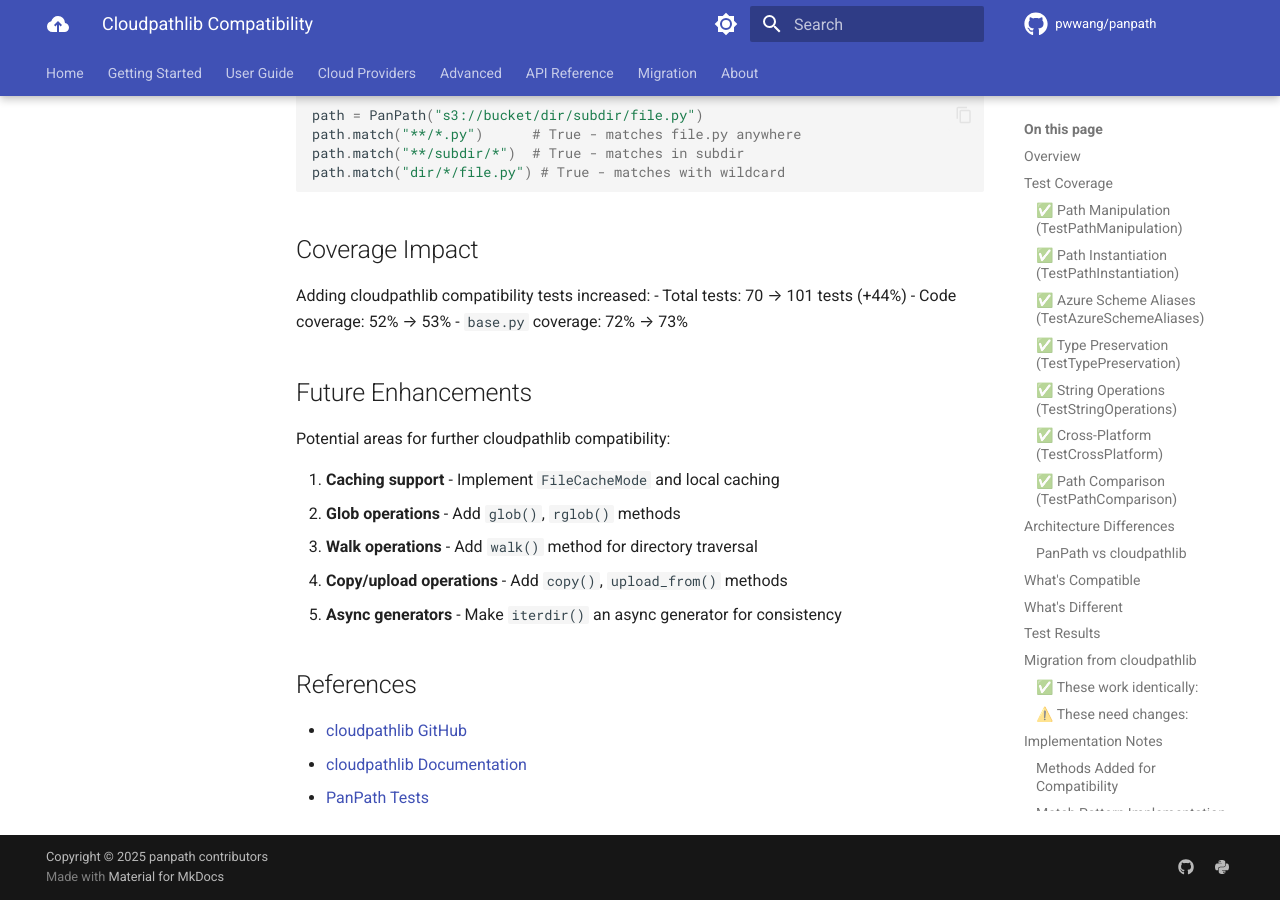
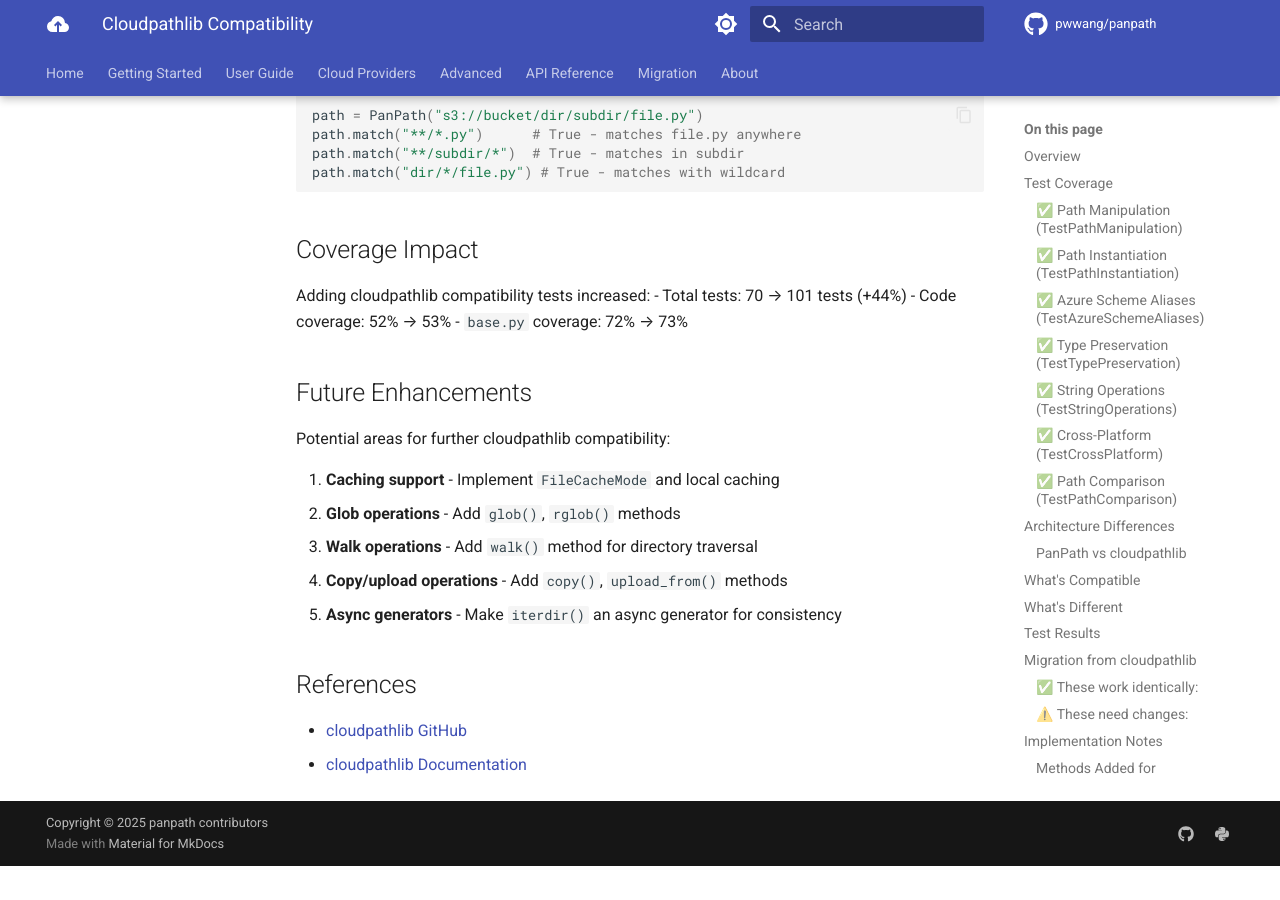
Before and after one commit to pwwang/panpath, an MkDocs documentation site: the page built from docs/about/cloudpathlib-compat.md, in a window 1280 px wide and 900 px high, scrolled down 4463 px. Built offline with MkDocs 1.6.1 and Material for MkDocs 9.7.7, drawn with Linux system fonts in a browser that asks for light colours; comment, search, counter and statistics services are not loaded; the version menu is left out; after the commit the page ends 5329 px from its top, so only the background shows below that.

Commit message:
fix: remove strict flag from mkdocs build command and update compatibility documentation

```diff
--- a/docs/about/cloudpathlib-compat.md
+++ b/docs/about/cloudpathlib-compat.md
@@ -187,4 +187,3 @@
 
 - [cloudpathlib GitHub](https://github.com/drivendataorg/cloudpathlib)
 - [cloudpathlib Documentation](https://cloudpathlib.drivendata.org/)
-- [PanPath Tests](tests/test_cloudpath_compat.py)
```
Also changed, not shown: 1 other file.
